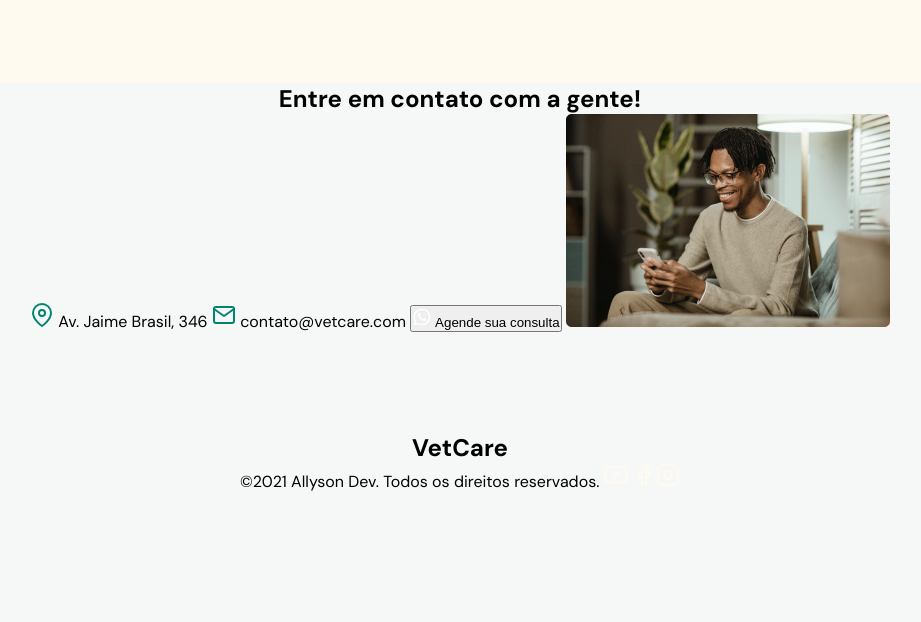
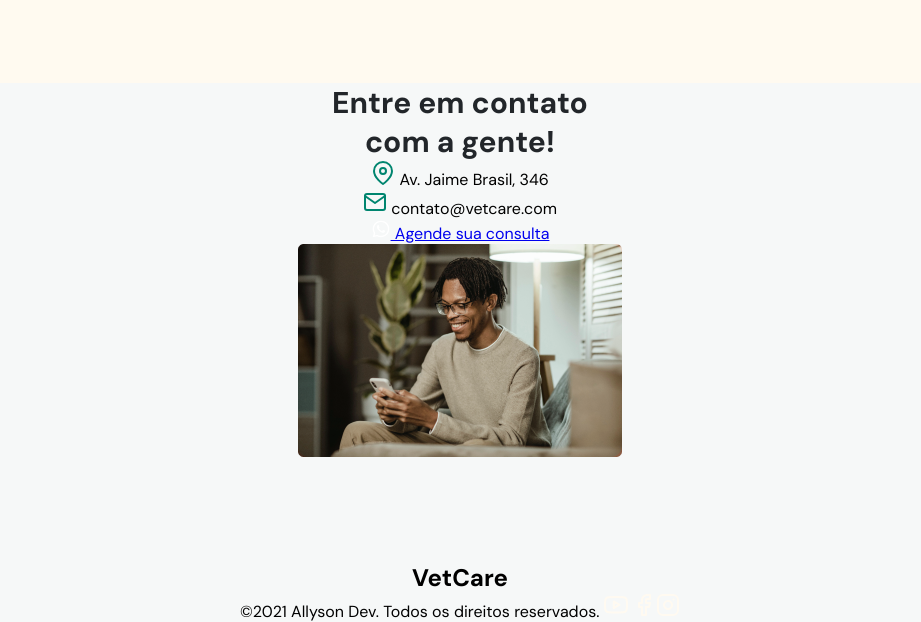
Before and after one commit to allyson7/VetCare, a website: page nlw/index.html in a window 1280 px wide. Shown: the part 3968-4590 px from the top of the page, without its empty margins (180-1101 px from the left). Before the commit the page ends 4460 px from the top, so only its background shows below. Drawn offline with nearby package versions, Linux system fonts and the light colour scheme.

Commit message:
:lipstick: Started configuring contact section Signed-off-by: Allyson Lopes <allyson@m2smart.com.br>

```diff
--- a/nlw/index.html
+++ b/nlw/index.html
@@ -65,7 +65,9 @@
             <li><a onclick="closeMenu()" href="#testimony">Depoimentos</a></li>
           </ul>
 
-          <a href="#" class="button">Agende sua consulta</a>
+          <a href="https://wa.me/5595998745632" class="button">
+            Agende sua consulta
+          </a>
 
           <ul class="social-links">
             <li>
@@ -438,12 +440,65 @@
     </section>
 
     <section id="contact">
+      <div class="wrapper">
+        <header>
           <h2>Entre em contato com a gente!</h2>
-      <img src="./assets/icons/map-pin.svg" alt="Pino de mapa online" />
-      <span>Av. Jaime Brasil, 346</span>
-      <img src="./assets/icons/mail.svg" alt="Email" />
-      <span>contato@vetcare.com</span>
-      <button>
+        </header>
+
+        <div class="content">
+          <ul>
+            <li>
+              <svg
+                width="24"
+                height="24"
+                viewBox="0 0 24 24"
+                fill="none"
+                xmlns="http://www.w3.org/2000/svg"
+              >
+                <path
+                  d="M21 10C21 17 12 23 12 23C12 23 3 17 3 10C3 7.61305 3.94821 5.32387 5.63604 3.63604C7.32387 1.94821 9.61305 1 12 1C14.3869 1 16.6761 1.94821 18.364 3.63604C20.0518 5.32387 21 7.61305 21 10Z"
+                  stroke="#00856F"
+                  stroke-width="2"
+                  stroke-linecap="round"
+                  stroke-linejoin="round"
+                />
+                <path
+                  d="M12 13C13.6569 13 15 11.6569 15 10C15 8.34315 13.6569 7 12 7C10.3431 7 9 8.34315 9 10C9 11.6569 10.3431 13 12 13Z"
+                  stroke="#00856F"
+                  stroke-width="2"
+                  stroke-linecap="round"
+                  stroke-linejoin="round"
+                />
+              </svg>
+              Av. Jaime Brasil, 346
+            </li>
+            <li>
+              <svg
+                width="24"
+                height="24"
+                viewBox="0 0 24 24"
+                fill="none"
+                xmlns="http://www.w3.org/2000/svg"
+              >
+                <path
+                  d="M4 4H20C21.1 4 22 4.9 22 6V18C22 19.1 21.1 20 20 20H4C2.9 20 2 19.1 2 18V6C2 4.9 2.9 4 4 4Z"
+                  stroke="#00856F"
+                  stroke-width="2"
+                  stroke-linecap="round"
+                  stroke-linejoin="round"
+                />
+                <path
+                  d="M22 6L12 13L2 6"
+                  stroke="#00856F"
+                  stroke-width="2"
+                  stroke-linecap="round"
+                  stroke-linejoin="round"
+                />
+              </svg>
+              contato@vetcare.com
+            </li>
+          </ul>
+          <a href="https://wa.me/5595998745632" target="_blank" class="button">
             <svg
               width="20"
               height="20"
@@ -457,12 +512,15 @@
               />
             </svg>
             Agende sua consulta
-      </button>
+          </a>
           <img
             src="./assets/images/contato.png"
             alt="Homem negro sorrindo mexendo no celular"
           />
+        </div>
+      </div>
     </section>
+
     <footer>
       <h2>VetCare</h2>
       <span>©2021 Allyson Dev.</span>
```
Also changed, not shown: nlw/assets/icons/mail.svg (deleted), nlw/assets/icons/map-pin.svg (deleted). Lines whose indentation alone changed are shown as unchanged.
